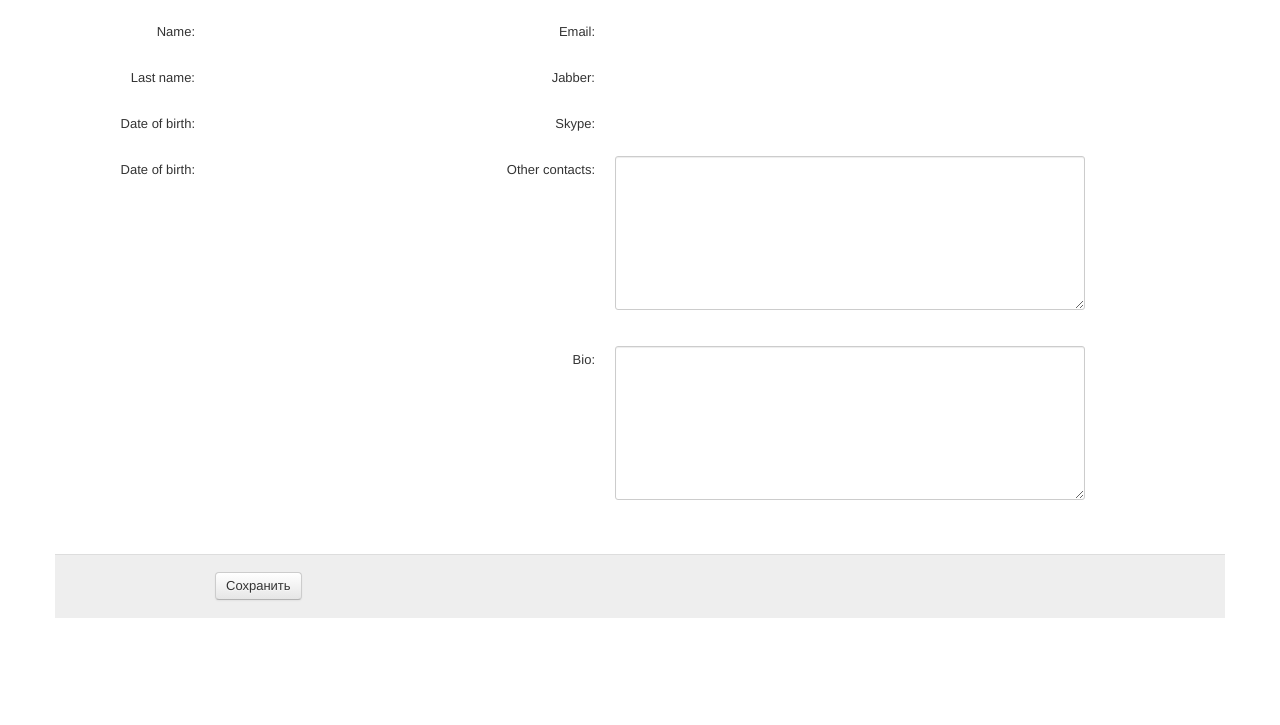
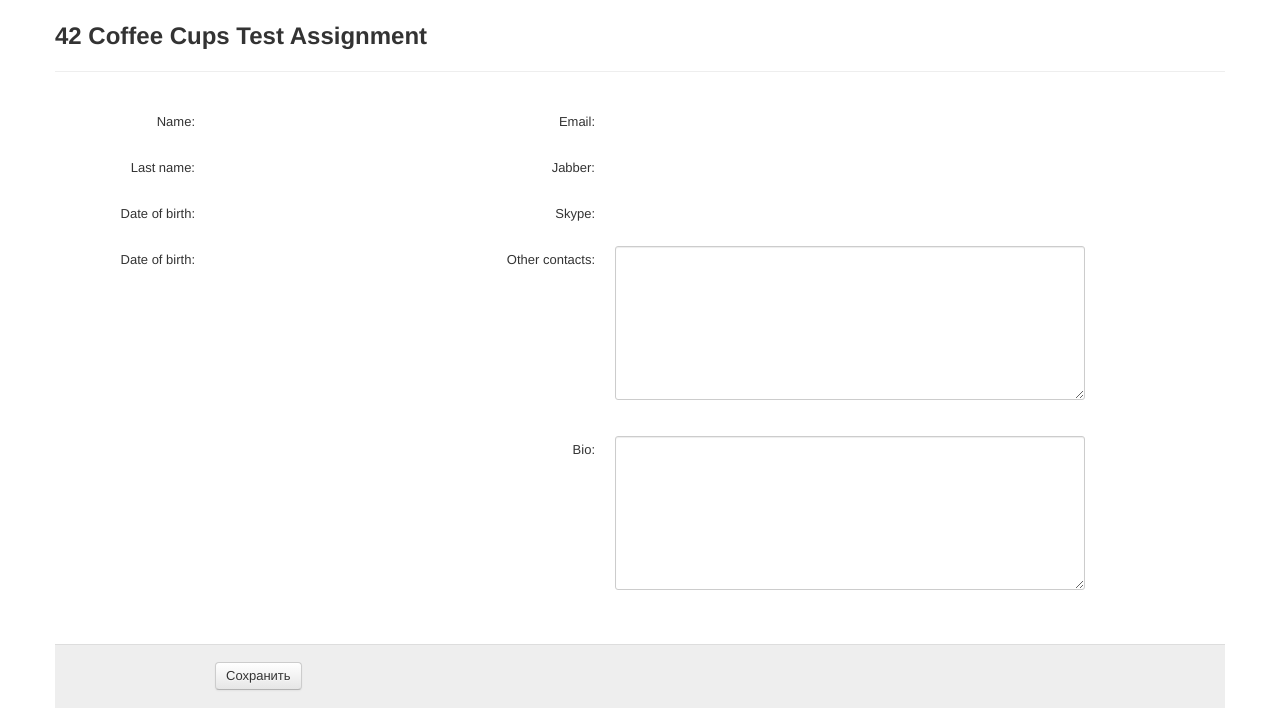
Before and after one commit to lexplua/42-test-lex, a Django app: template testproj/testappp/templates/edit_bio.html in a window 1280 px wide. Shown: the top 725 px of the page. Run offline with Django 3.2, Linux system fonts and the light colour scheme; the template is opened without the code that fills it, so the values that code supplies are empty; parts of the project's set-up code (start-up, migrations or seed data) failed here and were passed over; some libraries are stand-ins or nearby versions.

Commit message:
Edit user info template edited

```diff
--- a/testproj/testappp/templates/edit_bio.html
+++ b/testproj/testappp/templates/edit_bio.html
@@ -2,6 +2,11 @@
 
 
 {% block content %}
+    <div class="page-header">
+        <h2>42 Coffee Cups Test Assignment
+        </h2>
+    </div>
+
     <br/>
     {%  if form.non_field_errors   %}
         <div class="alert alert-error">
```
